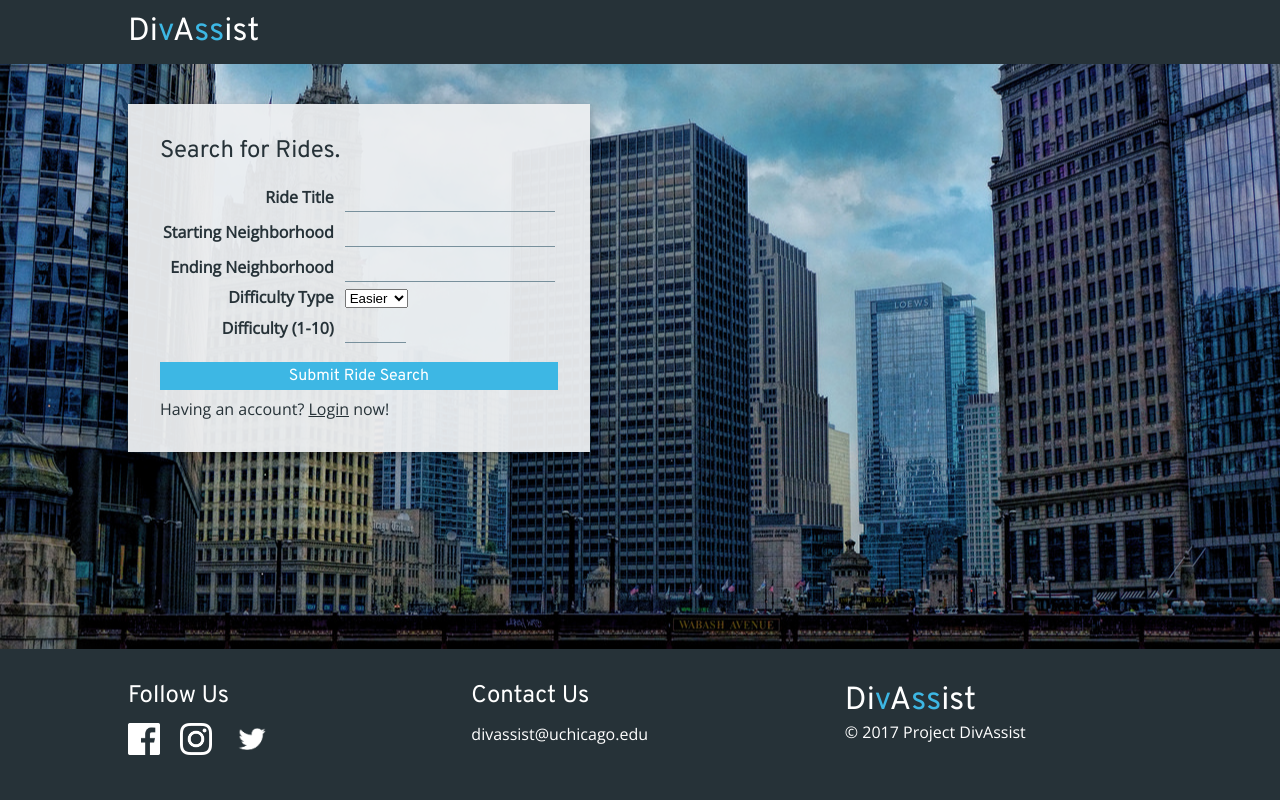
After one commit to marlonliu/DivAssist, a Django app: page /rides/search_rides/ in a window 1280 px wide. The commit adds this page. Run offline with Django 3.2, Linux system fonts and the light colour scheme; some libraries are stand-ins or nearby versions.

Commit message:
/rides/search_rides form now shows up on the website

```diff
--- a/divassist/divassist/urls.py
+++ b/divassist/divassist/urls.py
@@ -15,4 +15,5 @@ urlpatterns = [
     url(r'^home_page/$', home_page),
     url(r'^registration/select_home_station/$', select_home_station),
     url(r'^rides/add_ride/$', add_ride),
+    url(r'^rides/search_rides/$', search_ride),
 ]
--- a/divassist/divassist_web/forms.py
+++ b/divassist/divassist_web/forms.py
@@ -38,3 +38,11 @@ class RideForm(forms.ModelForm):
     # s_neighborhood = forms.CharField(max_length=200, label=_("Starting Neighborhood"))
     # e_neighborhood = forms.CharField(max_length=200, label=_("Ending Neighborhood"))
     # difficulty = forms.IntegerField(label=_("Difficulty on scale of 1-10"))
+
+class SearchRideForm(forms.Form):
+    title = forms.RegexField(regex=r'^\w+$', widget=forms.TextInput(attrs=dict(required=False, max_length=100)), label=_("Title"), error_messages={ 'invalid': _("This value must contain only letters, numbers and underscores.") })
+    start_neighborhood = forms.RegexField(regex=r'^\w+$', widget=forms.TextInput(attrs=dict(required=False, max_length=100)), label=_("StartNeighborhood"), error_messages={ 'invalid': _("This value must contain only letters, numbers and underscores.") })
+    end_neighborhood = forms.RegexField(regex=r'^\w+$', widget=forms.TextInput(attrs=dict(required=False, max_length=100)), label=_("EndNeighborhood"), error_messages={ 'invalid': _("This value must contain only letters, numbers and underscores.") })
+    CHOICES =(('1', "Easier"), ('2', "Harder"), ('3', "Equal"))
+    difftype = forms.ChoiceField(choices=CHOICES, required=False, label=_("Type"))
+    difficulty = forms.IntegerField(max_value=10, min_value=1, required=False, label=_("Difficulty"))
--- a/divassist/divassist_web/templates/divassist_web/rides/add_ride.html
+++ b/divassist/divassist_web/templates/divassist_web/rides/add_ride.html
@@ -16,7 +16,7 @@
 {% endblock %}
 {% block content %}
     <div id="form-container">
-        <p class="title-font-dark">Add a ride.</p>
+        <p class="title-font-dark">Add a Ride.</p>
         {% if form.errors %}
         <!-- TODO: This to be handled nicely. -->
         <p>Form errors.</p>
--- /dev/null
+++ b/divassist/divassist_web/templates/divassist_web/rides/search_rides.html
@@ -0,0 +1,44 @@
+<!-- THIS IS LITERALLY COPY-PASTED FROM REGISTER FOR THE MOMENT -->
+
+{% extends "base.html" %}
+{% load static %}
+
+{% block title %}Login{% endblock %}
+{% block extra-css %}
+    <link rel="stylesheet" type="text/css" href="{% static 'divassist_web/login.css' %}" />
+    <link rel="stylesheet" type="text/css" href="{% static 'divassist_web/register.css' %}" />
+
+    <style>
+        body {
+            background: url({% static 'divassist_web/img_src/register_back.jpg' %}) no-repeat center center fixed;
+        }
+    </style>
+{% endblock %}
+{% block content %}
+    <div id="form-container">
+        <p class="title-font-dark">Search for Rides.</p>
+        {% if form.errors %}
+        <!-- TODO: This to be handled nicely. -->
+        <p>Form errors.</p>
+        {% endif %}
+        <form method="post" action=".">{% csrf_token %}
+            <table>
+                <tr><th><label for="id_username">Ride Title</label></th><td>{{ form.title }}</td></tr>
+                <tr><th><label for="id_email">Starting Neighborhood</label></th><td>{{ form.start_neighborhood }}</td></tr>
+                <tr><th><label for="id_email">Ending Neighborhood</label></th><td>{{ form.end_neighborhood }}</td></tr>
+                <tr><th><label for="id_email">Difficulty Type</label></th><td>{{ form.difftype }}</td></tr>
+                <tr><th><label for="id_email">Difficulty (1-10)</label></th><td>{{ form.difficulty }}</td></tr>
+            </table>
+            <button id="submit-button" type="submit">Submit Ride Search</button>
+                <input type="hidden" name="next" value="/home_page" />
+        </form>
+        <p style="margin-top: 0.5em;">Having an account? <a class="link-dark" href="/">Login</a> now!</p>
+    </div>
+    <div id="pitch-container">
+    <!-- TODO: This div under development. -->
+    </div>
+{% endblock %}
+
+{% block extra-js %}
+    <script src="{% static 'divassist_web/login.js' %}"></script>
+{% endblock %}
--- a/divassist/divassist_web/views.py
+++ b/divassist/divassist_web/views.py
@@ -71,7 +71,40 @@ def add_ride(request):
     # GET, etc.
     else:
         form = RideForm()
-
     return render(request, 'divassist_web/rides/add_ride.html', {
 		'form': form
 	})
+
+def search_ride(request):
+    if request.method == 'POST':
+        form = SearchRideForm(request.POST)
+        if form.is_valid():
+            title = form['Title']
+            start_neighborhood = form['StartNeighborhood']
+            end_neighborhood = form['EndNeighborhood']
+            diffType = form['Type']
+            difficulty = form['Difficulty']
+            qset = Ride.objects.all()
+            if(title):
+                qset= qset.filter(title_text=title)
+            if(start_neighborhood):
+                qset = qset.filter(start_neighborhood=start_neighborhood)
+            if(end_neighborhood):
+                qset = qset.filter(end_neighborhood=end_neighborhood)
+            if(diffType):
+                if(diffType == "Easier"):
+                    qset = qset.filter(difficulty__lte=difficulty)
+                if(diffType == "Harder"):
+                    qset = qset.filter(difficulty__gt=difficulty)
+                if(diffType == "Equal"):
+                    qset = qset.filter(difficulty=difficulty)
+            rides = Ride.objects.order_by('-pub_date', 'difficulty')
+            return HttpResponseRedirect('/rides/view_rides/') # Not made yet
+            # return render(request, 'divassist_web/rides/view_rides.html', {
+                # 'rides': rides
+            # })
+    else:
+        form = SearchRideForm()
+    return render(request, 'divassist_web/rides/search_rides.html', {
+        'form': form
+    })
```
Also changed, not shown: divassist/divassist_web/templates/divassist_web/rides/view_rides.html (added).
